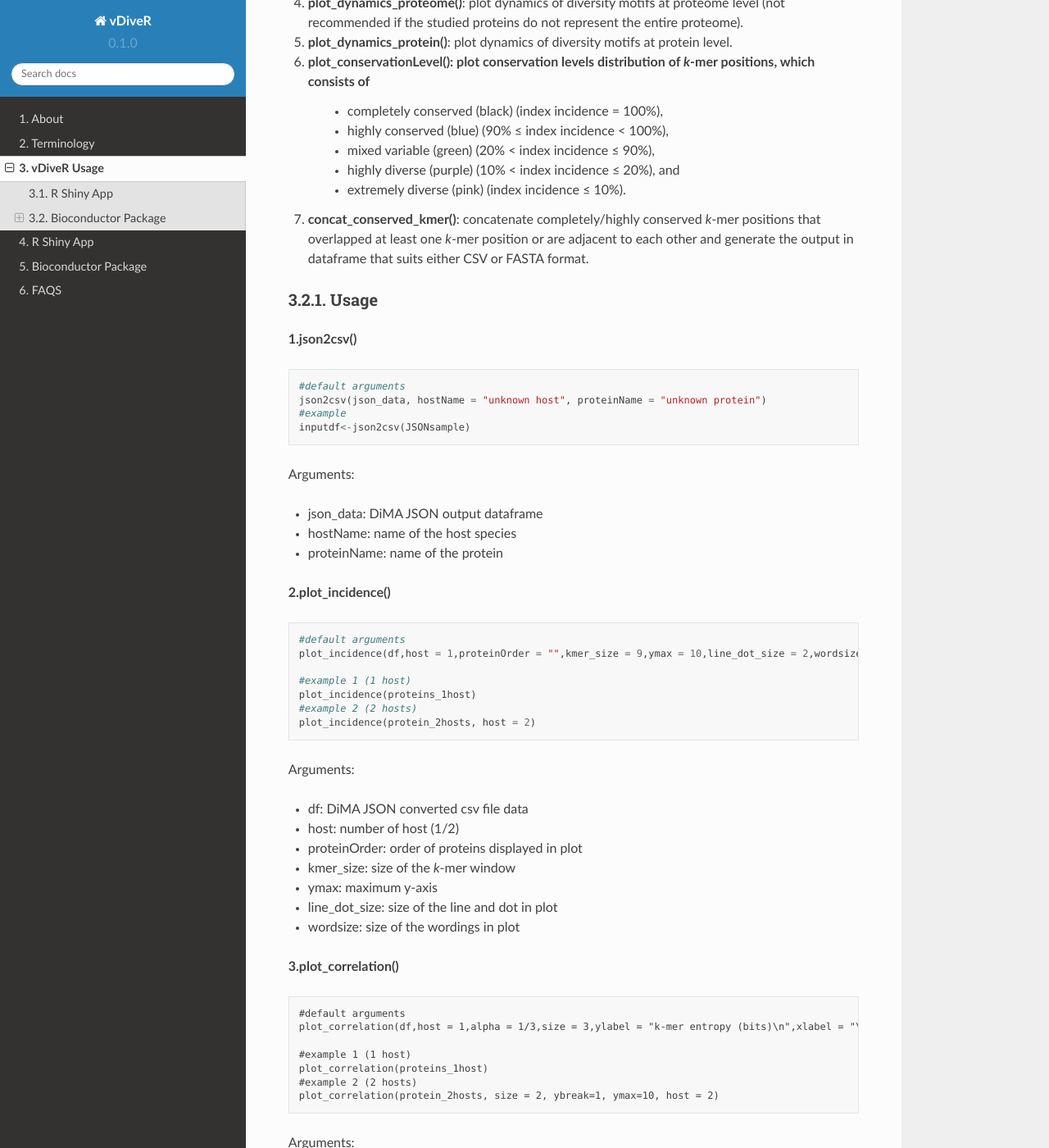
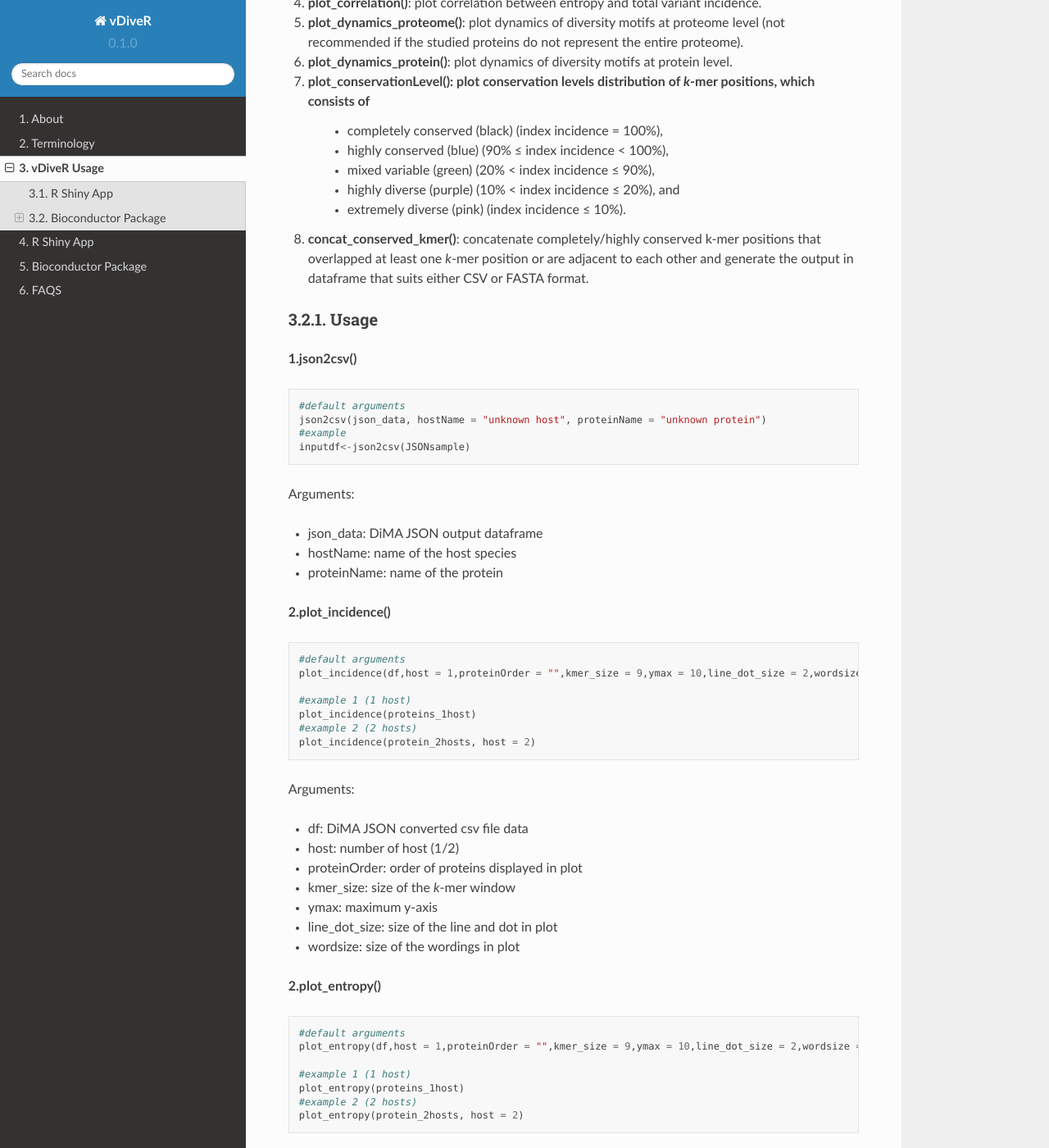
Before and after one commit to pendy05/vDiveR-Manual, a Sphinx documentation site: the page built from docs/source/vdiver_usage.rst, in a window 1280 px wide and 1400 px high, scrolled down 1425 px. Shown: the whole window at 82% size. Built offline with Sphinx 7.4.7 and the Read the Docs theme 2.0.0, drawn with Linux system fonts in a browser that asks for light colours; some of the changed text lies outside the part shown.

Commit message:
add description for plot_entropy()

```diff
--- a/docs/source/vdiver_usage.rst
+++ b/docs/source/vdiver_usage.rst
@@ -32,6 +32,7 @@ There are seven functions provided:
 
 #. **json2csv()**: convert DiMA (v4.1.1) JSON output to JSON-converted CSV dataframe, which will act as the data source for other functions in vDiveR.
 #. **plot_incidence()**: plot entropy and total variant incidence.
+#. **plot_entropy()**: plot entropy.
 #. **plot_correlation()**: plot correlation between entropy and total variant incidence.
 #. **plot_dynamics_proteome()**: plot dynamics of diversity motifs at proteome level (not recommended if the studied proteins do not represent the entire proteome).
 #. **plot_dynamics_protein()**: plot dynamics of diversity motifs at protein level.
@@ -41,7 +42,7 @@ There are seven functions provided:
     - mixed variable (green) (20% < index incidence ≤ 90%),
     - highly diverse (purple) (10% < index incidence ≤ 20%), and
     - extremely diverse (pink) (index incidence ≤ 10%).
-#. **concat_conserved_kmer()**: concatenate completely/highly conserved *k*-mer positions that overlapped at least one *k*-mer position or are adjacent to each other and generate the output in dataframe that suits either CSV or FASTA format.
+#. **concat_conserved_kmer()**: concatenate completely/highly conserved k-mer positions that overlapped at least one *k*-mer position or are adjacent to each other and generate the output in dataframe that suits either CSV or FASTA format.
 
 
 Usage
@@ -72,6 +73,29 @@ Arguments:
     plot_incidence(proteins_1host)
     #example 2 (2 hosts)
     plot_incidence(protein_2hosts, host = 2)
+
+
+Arguments:
+
+- df: DiMA JSON converted csv file data
+- host: number of host (1/2)
+- proteinOrder: order of proteins displayed in plot
+- kmer_size: size of the *k*-mer window
+- ymax: maximum y-axis
+- line_dot_size: size of the line and dot in plot
+- wordsize: size of the wordings in plot
+
+**2.plot_entropy()**
+
+.. code-block::
+
+    #default arguments
+    plot_entropy(df,host = 1,proteinOrder = "",kmer_size = 9,ymax = 10,line_dot_size = 2,wordsize = 8)
+
+    #example 1 (1 host)
+    plot_entropy(proteins_1host)
+    #example 2 (2 hosts)
+    plot_entropy(protein_2hosts, host = 2)
 
 
 Arguments:
```
